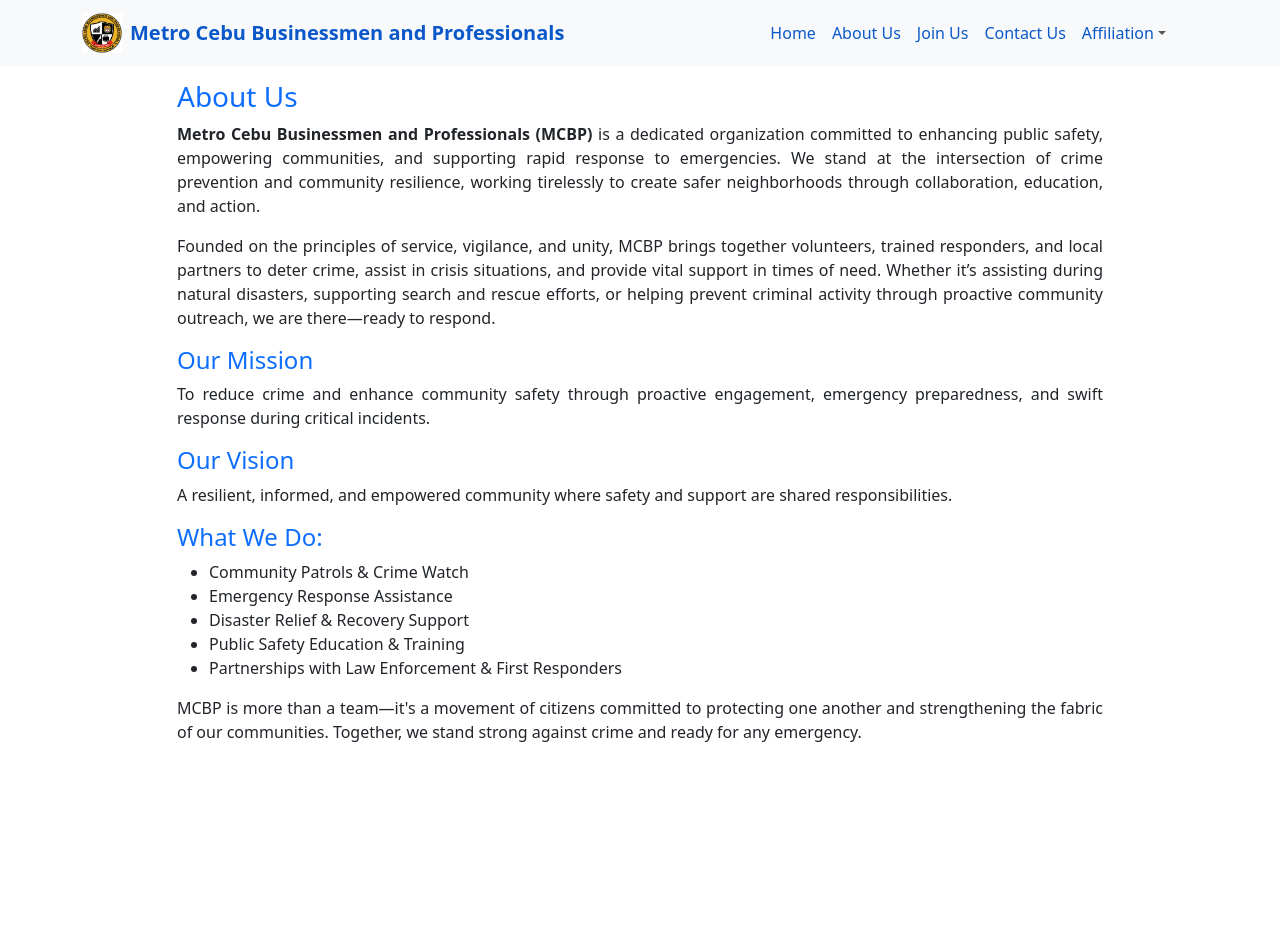
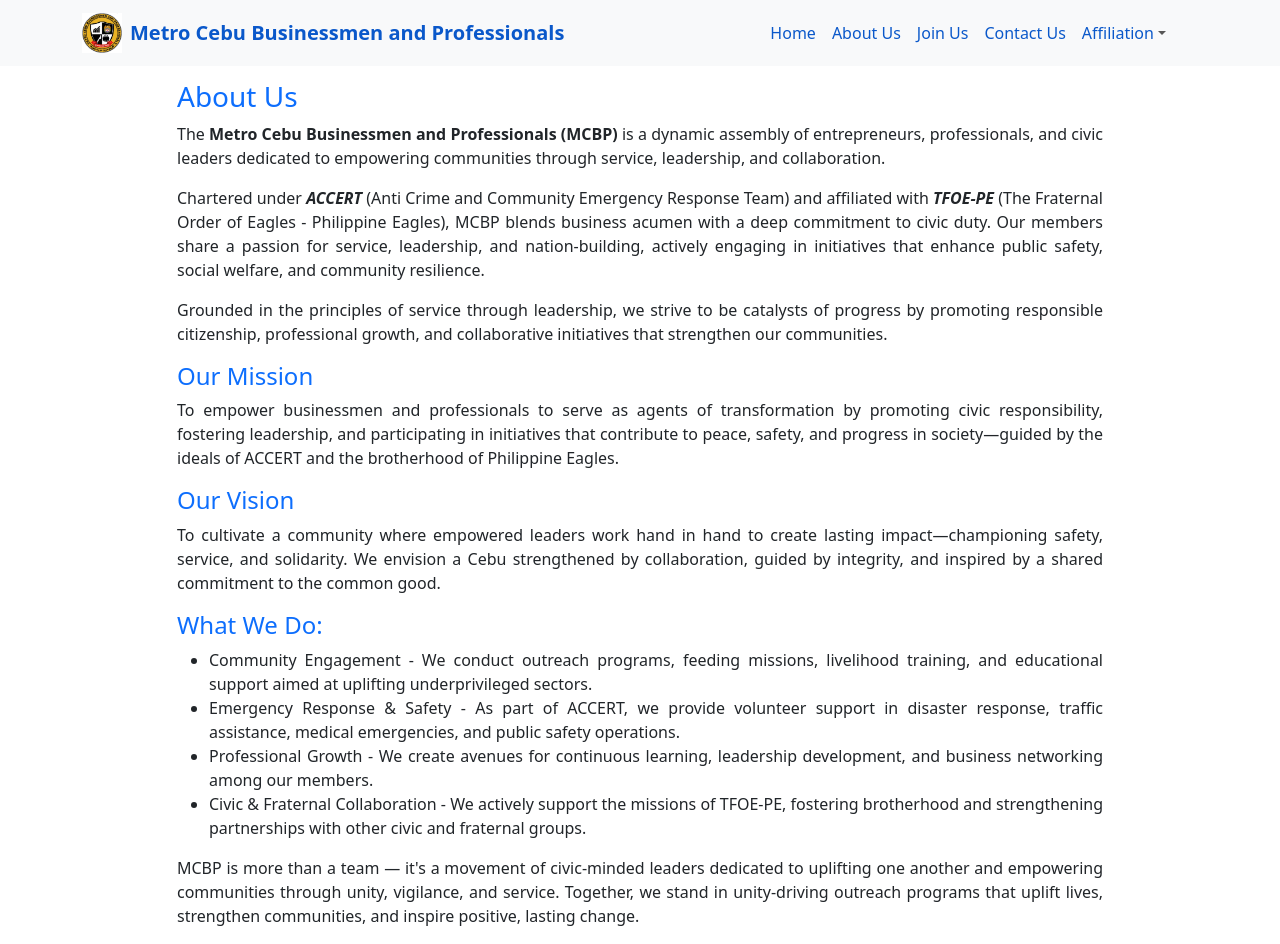
Before and after one commit to buknoy9135/MCBP-website, a React (Create React App) app: page /MCBP-website/about in a window 1280 px wide. Before the commit the page ends 800 px from the top, so only its background shows below. Built offline with nearby package versions, Linux system fonts and the light colour scheme.

Commit message:
12th commit - add emailJS for Join Us

```diff
--- a/package.json
+++ b/package.json
@@ -4,6 +4,7 @@
   "private": true,
   "homepage": "https://buknoy9135.github.io/MCBP-website",
   "dependencies": {
+    "@emailjs/browser": "^4.4.1",
     "@testing-library/dom": "^10.4.0",
     "@testing-library/jest-dom": "^6.6.3",
     "@testing-library/react": "^16.3.0",
@@ -22,7 +23,7 @@
     "test": "react-scripts test",
     "eject": "react-scripts eject",
     "predeploy": "npm run build",
-  "deploy": "gh-pages -d build"
+    "deploy": "gh-pages -d build"
   },
   "eslintConfig": {
     "extends": [
--- a/src/components/AboutUs.jsx
+++ b/src/components/AboutUs.jsx
@@ -1,38 +1,97 @@
-import Container from 'react-bootstrap/Container';
-import Row from 'react-bootstrap/Row';
-import Col from 'react-bootstrap/Col';
-import '../css/AboutUs.css'
+import Container from "react-bootstrap/Container";
+import Row from "react-bootstrap/Row";
+import Col from "react-bootstrap/Col";
+import "../css/AboutUs.css";
 
-function AboutUs () {
+function AboutUs() {
   return (
-        <Container >
+    <Container>
       <Row>
         <Col sm={1} lg={1}></Col>
         <Col sm={10} lg={10}>
           <div className="text-start aboutus-container">
             <h3 className="text-primary aboutus-heading">About Us</h3>
-                    <p className="text-justify aboutus-text"><strong>Metro Cebu Businessmen and Professionals (MCBP)</strong> is a dedicated organization committed to enhancing public safety, empowering communities, and supporting rapid response to emergencies. We stand at the intersection of crime prevention and community resilience, working tirelessly to create safer neighborhoods through collaboration, education, and action.</p>
-                    <p className="text-justify aboutus-text">Founded on the principles of service, vigilance, and unity, MCBP brings together volunteers, trained responders, and local partners to deter crime, assist in crisis situations, and provide vital support in times of need. Whether it’s assisting during natural disasters, supporting search and rescue efforts, or helping prevent criminal activity through proactive community outreach, we are there—ready to respond.</p>
+            <p className="text-justify aboutus-text">
+              The{" "}
+              <strong>Metro Cebu Businessmen and Professionals (MCBP)</strong>{" "}
+              is a dynamic assembly of entrepreneurs, professionals, and civic
+              leaders dedicated to empowering communities through service,
+              leadership, and collaboration.
+            </p>
+            <p className="text-justify aboutus-text">
+              Chartered under{" "}
+              <strong>
+                <em>ACCERT</em>
+              </strong>{" "}
+              (Anti Crime and Community Emergency Response Team) and affiliated
+              with{" "}
+              <strong>
+                <em>TFOE-PE</em>
+              </strong>{" "}
+              (The Fraternal Order of Eagles - Philippine Eagles), MCBP blends
+              business acumen with a deep commitment to civic duty. Our members
+              share a passion for service, leadership, and nation-building,
+              actively engaging in initiatives that enhance public safety,
+              social welfare, and community resilience.
+            </p>
+            <p className="text-justify aboutus-text">
+              Grounded in the principles of service through leadership, we
+              strive to be catalysts of progress by promoting responsible
+              citizenship, professional growth, and collaborative initiatives
+              that strengthen our communities.
+            </p>
             <h4 className="text-primary aboutus-heading-h4">Our Mission</h4>
-                    <p className="text-justify aboutus-text">To reduce crime and enhance community safety through proactive engagement, emergency preparedness, and swift response during critical incidents.</p>
+            <p className="text-justify aboutus-text">
+              To empower businessmen and professionals to serve as agents of
+              transformation by promoting civic responsibility, fostering
+              leadership, and participating in initiatives that contribute to
+              peace, safety, and progress in society—guided by the ideals of
+              ACCERT and the brotherhood of Philippine Eagles.
+            </p>
             <h4 className="text-primary aboutus-heading-h4">Our Vision</h4>
-                    <p className="text-justify aboutus-text">A resilient, informed, and empowered community where safety and support are shared responsibilities.</p>
+            <p className="text-justify aboutus-text">
+              To cultivate a community where empowered leaders work hand in hand
+              to create lasting impact—championing safety, service, and
+              solidarity. We envision a Cebu strengthened by collaboration,
+              guided by integrity, and inspired by a shared commitment to the
+              common good.
+            </p>
             <h4 className="text-primary aboutus-heading-h4">What We Do:</h4>
             <ul className="text-justify aboutus-text">
-                        <li>Community Patrols & Crime Watch</li>
-                        <li>Emergency Response Assistance</li>
-                        <li>Disaster Relief & Recovery Support</li>
-                        <li>Public Safety Education & Training</li>
-                        <li>Partnerships with Law Enforcement & First Responders</li>
+              <li>
+                Community Engagement - We conduct outreach programs, feeding
+                missions, livelihood training, and educational support aimed at
+                uplifting underprivileged sectors.
+              </li>
+              <li>
+                Emergency Response & Safety - As part of ACCERT, we provide
+                volunteer support in disaster response, traffic assistance,
+                medical emergencies, and public safety operations.
+              </li>
+              <li>
+                Professional Growth - We create avenues for continuous learning,
+                leadership development, and business networking among our
+                members.
+              </li>
+              <li>
+                Civic & Fraternal Collaboration - We actively support the
+                missions of TFOE-PE, fostering brotherhood and strengthening
+                partnerships with other civic and fraternal groups.
+              </li>
             </ul>
-                    <p className="text-justify aboutus-text">MCBP is more than a team—it's a movement of citizens committed to protecting one another and strengthening the fabric of our communities. Together, we stand strong against crime and ready for any emergency.</p>
+            <p className="text-justify aboutus-text">
+              MCBP is more than a team — it's a movement of civic-minded leaders
+              dedicated to uplifting one another and empowering communities
+              through unity, vigilance, and service. Together, we stand in
+              unity-driving outreach programs that uplift lives, strengthen
+              communities, and inspire positive, lasting change.
+            </p>
           </div>
         </Col>
         <Col sm={1} lg={1}></Col>
       </Row>
-
     </Container>
-    )
+  );
 }
 
 export default AboutUs;
--- a/src/components/JoinUs.jsx
+++ b/src/components/JoinUs.jsx
@@ -1,32 +1,57 @@
-import React, { useState } from 'react';
-import { Form, Button, Row, Col } from 'react-bootstrap';
-import '../css/JoinUs.css';
+import React, { useState } from "react";
+import { Form, Button, Row, Col } from "react-bootstrap";
+import emailjs from "@emailjs/browser";
+import "../css/JoinUs.css";
 
 function PersonalDetailsForm() {
   const [formData, setFormData] = useState({
-    firstName: '',
-    lastName: '',
-    email: '',
-    phone: '',
-    address: '',
+    firstName: "",
+    lastName: "",
+    email: "",
+    phone: "",
+    address: "",
   });
 
   const handleChange = (e) => {
     const { name, value } = e.target;
-    setFormData(prev => ({ ...prev, [name]: value }));
+    setFormData((prev) => ({ ...prev, [name]: value }));
   };
 
   const handleSubmit = (e) => {
     e.preventDefault();
-    alert(JSON.stringify(formData, null, 2));
+
+    const serviceId = "service_cef7q6l";
+    const templateId = "template_q9vagn8";
+    const publicKey = "ivT0ST0Y0nxOXHs14";
+
+    emailjs
+      .send(serviceId, templateId, formData, publicKey)
+      .then(() => {
+        alert("Form submitted successfully!");
+        setFormData({
+          firstName: "",
+          lastName: "",
+          email: "",
+          phone: "",
+          address: "",
+        });
+      })
+      .catch((error) => {
+        alert("Submission failed. Please try again.");
+        console.error("EmailJS error:", error);
+      });
   };
 
   return (
-    <div className="join-us-wrapper" style={{ paddingTop: '80px', scrollMarginTop: '80px' }}>
+    <div
+      className="join-us-wrapper"
+      style={{ paddingTop: "80px", scrollMarginTop: "80px" }}
+    >
       <div className="thematic-form">
         <h2 className="form-heading">Join Us</h2>
         <p className="form-subtext">
-          Become part of a growing network of professionals committed to community safety and resilience.
+          Become part of a growing network of professionals committed to
+          community safety and resilience.
         </p>
 
         <Form onSubmit={handleSubmit}>
@@ -57,7 +82,7 @@
           </Row>
 
           <Row className="mb-3">
-  <Col xs={6} md={6}>
+            <Col xs={12} md={6}>
               <Form.Group controlId="email">
                 <Form.Label>Email Address</Form.Label>
                 <Form.Control
@@ -71,7 +96,7 @@
               </Form.Group>
             </Col>
 
-  <Col xs={6} md={6}>
+            <Col xs={12} md={6}>
               <Form.Group controlId="phone">
                 <Form.Label>Phone Number</Form.Label>
                 <Form.Control
@@ -84,7 +109,6 @@
               </Form.Group>
             </Col>
           </Row>
-
 
           <Form.Group className="mb-3" controlId="address">
             <Form.Label>Address</Form.Label>
```
Also changed, not shown: 1 other file (tests, documents, lock files or other folders). Lines whose indentation alone changed are shown as unchanged.
